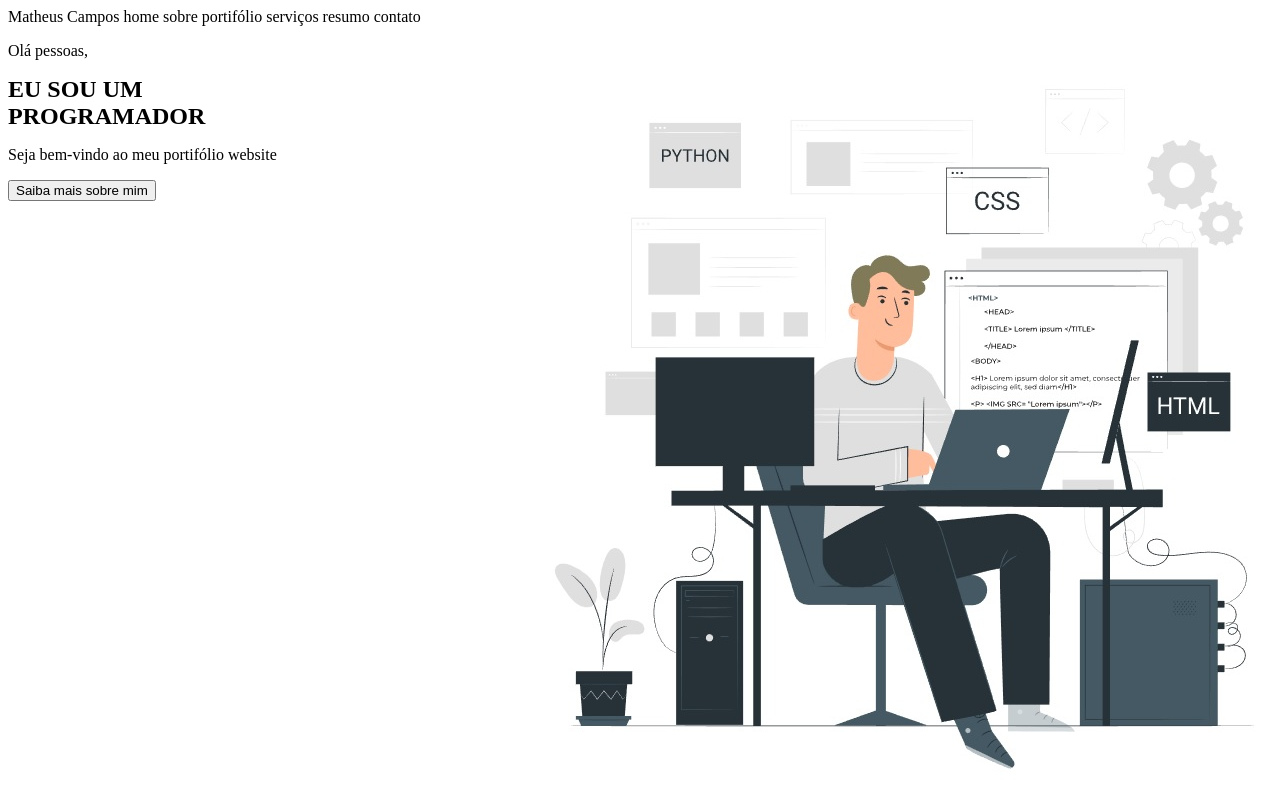
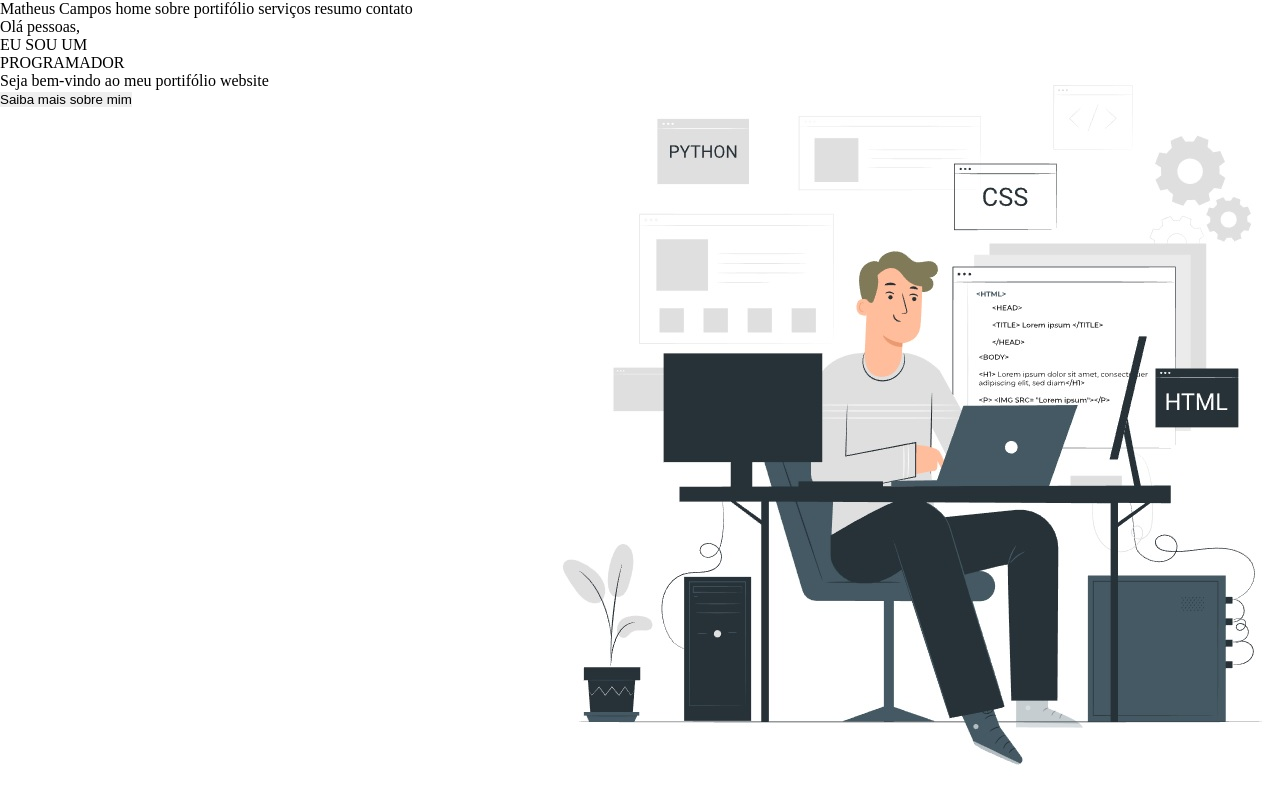
Before and after one commit to brickSize/git-repo, a plain HTML site: page debute/index.html in a window 1280 px wide. Drawn offline with Linux system fonts and the light colour scheme.

Commit message:
refactoring

```diff
--- a/debute/index.html
+++ b/debute/index.html
@@ -1,10 +1,11 @@
 <!doctype html>
 <html lang="en">
+<link rel="stylesheet" href="./style_index.css">
 <head>
     <title>Web Portfolio</title>
 </head>
 <body>
-<header>
+    <header class="header">
     Matheus Campos
     home
     sobre
@@ -13,9 +14,15 @@ serviços
     resumo
     contato
 </header>
+<div class="main_text"
     <p>Olá pessoas, </p>
-<img src="/base.jpg" align=right>
-<p><b><font size=5>EU SOU UM<br>PROGRAMADOR</font>      </b></p>
+    <p>EU SOU UM<br>PROGRAMADOR</p>
+</div>
+<div class="main_img">
+    <img src="base.jpg" align=right>
+</div>
 <p>Seja bem-vindo ao meu portifólio website</p>
+<div class="mai_feedback">
     <input type="submit" value="Saiba mais sobre mim">
+</div>
 </body>
--- /dev/null
+++ b/debute/style_index.css
@@ -0,0 +1,6 @@
+* {
+    margin: 0;
+    padding: 0;
+    border: 0;
+    outline: 0;
+  }
```
Lines whose indentation alone changed are shown as unchanged.
